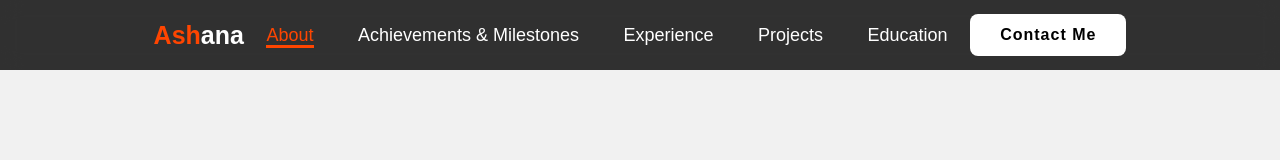
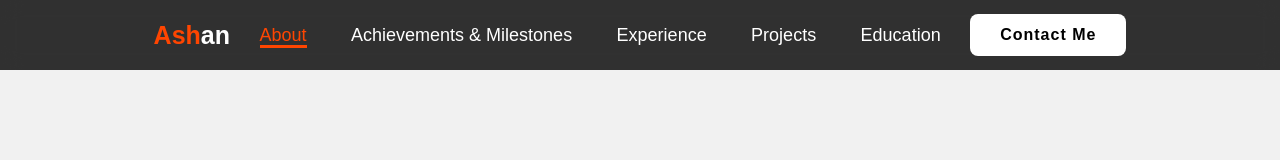
Before and after one commit to AshanaKathait/My-Portfolio, a plain HTML site: page index.html in a window 1280 px wide. Shown: the top 160 px of the page. Drawn offline with nearby package versions, Linux system fonts and the light colour scheme.

Commit message:
Update index.html

```diff
--- a/index.html
+++ b/index.html
@@ -9,7 +9,7 @@
 </head>
 <body>
     <header class="header">
-        <a href="#" class = "logo"><span>Ash</span>ana</a>
+        <a href="#" class = "logo"><span>Ash</span>an</a>
         <nav class="navbar">
             <a href="#" class="active">About</a>
             <a href="#">Achievements & Milestones</a>
```
